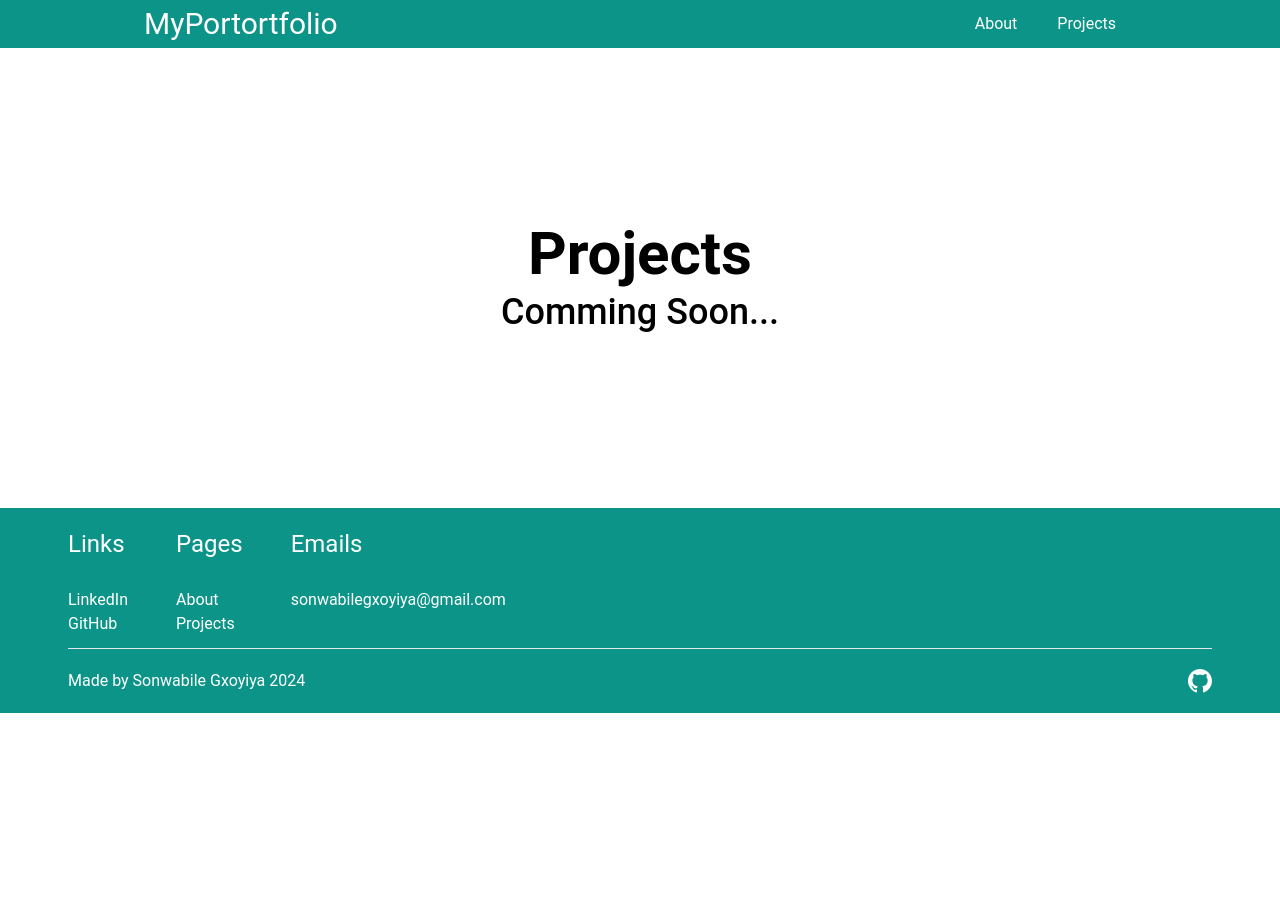
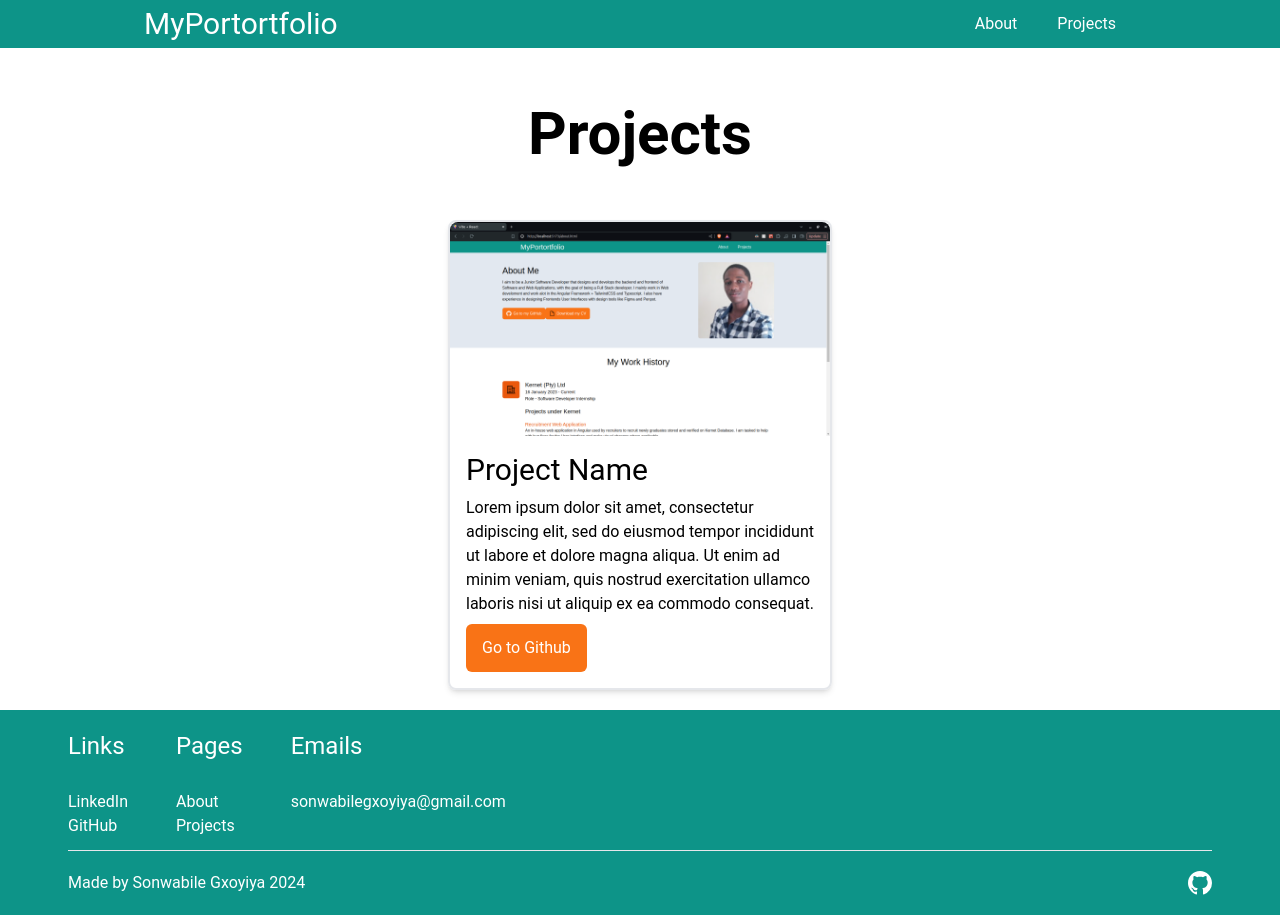
Before and after one commit to sonwabileIT/react-portfolio-website, a React (Vite) app: page /projects in a window 1280 px wide. Before the commit the page ends 800 px from the top, so only its background shows below. Built offline with nearby package versions, Linux system fonts and the light colour scheme.

Commit message:
feat: add project card

```diff
--- /dev/null
+++ b/src/components/ProjectCard.jsx
@@ -0,0 +1,23 @@
+function ProjectCard(props){
+    return(
+        <>
+        <div className="max-w-sm border-2 border-gray-200 rounded-lg shadow-md">
+            <img src="src/assets/ReactPortfolioWebsite.png"
+            className="rounded-t-lg"
+            width="400px"></img>
+            <div className="p-4">
+                <h2 className="text-3xl mb-2">Project Name</h2>
+                <p className="mb-2">
+                Lorem ipsum dolor sit amet, consectetur adipiscing elit, sed do eiusmod tempor incididunt ut labore et dolore magna aliqua. Ut enim ad minim veniam, quis nostrud exercitation ullamco laboris nisi ut aliquip ex ea commodo consequat.
+                </p>
+                <a className="bg-orange-500 text-white px-4 py-3 inline-flex justify-center items-center text-center rounded-md shrink-0 ">
+                    Go to Github
+                </a>
+            </div>
+        </div>
+
+        </>
+    )
+}
+
+export default ProjectCard;
--- a/src/pages/Projects.jsx
+++ b/src/pages/Projects.jsx
@@ -1,12 +1,19 @@
+import ProjectCard from "../components/ProjectCard"
+
 function Projects(){
     return(
         <>
-        <div className="max-w-screen-xl mx-auto p-20 md:p-44">
+        <div className="max-w-screen-xl mx-auto my-5">
+
             <div className="text-center">
-                <h2 className="text-6xl font-semibold">Projects</h2>
-                <h2 className="text-4xl mt-2 font-medium">Comming Soon...</h2>
+                <h2 className="text-6xl font-semibold my-14">Projects</h2>
+            </div>
+            <div className="flex flex-row flex-wrap justify-center  md:grid-cols-3 md:gap-9 gap-y-10">
+            <ProjectCard />
+
             </div>
         </div>
+
         </>
     )
 }
```
